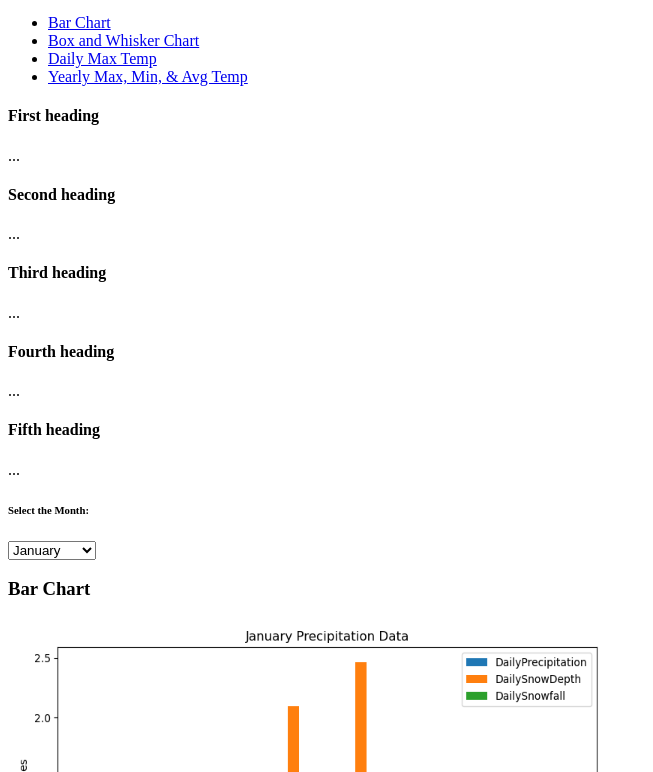
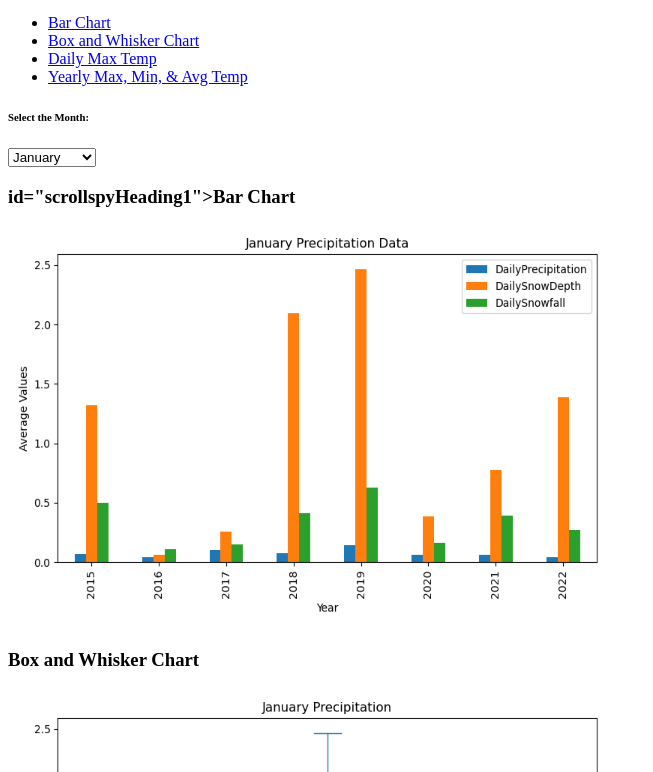
Before and after one commit to sseib419/test, a plain HTML site: page index.html in a window 1280 px wide. Shown: the part 28-800 px from the top of the page, without its empty margins (0-653 px from the left). Drawn offline with Linux system fonts and the light colour scheme.

Commit message:
Update index.html

```diff
--- a/index.html
+++ b/index.html
@@ -37,18 +37,6 @@
       <a class="nav-link" href="#scrollspyHeading2">Yearly Max, Min, & Avg Temp</a>
     </li>
   </nav>
-  <div data-bs-spy="scroll" data-bs-target="#navbar-example2" data-bs-root-margin="0px 0px -40%" data-bs-smooth-scroll="true" class="scrollspy-example bg-body-tertiary p-3 rounded-2" tabindex="0">
-  <h4 id="scrollspyHeading1">First heading</h4>
-  <p>...</p>
-  <h4 id="scrollspyHeading2">Second heading</h4>
-  <p>...</p>
-  <h4 id="scrollspyHeading3">Third heading</h4>
-  <p>...</p>
-  <h4 id="scrollspyHeading4">Fourth heading</h4>
-  <p>...</p>
-  <h4 id="scrollspyHeading5">Fifth heading</h4>
-  <p>...</p>
-</div>
   <div class="card card-body bg-light">
     <h6>Select the Month:</h6>
     <select id="selDataset" onchange="optionChanged(this.value)">
@@ -67,7 +55,8 @@
     </select>
   </div>
   <div>
-    <h3>Bar Chart</h3>
+    <div data-bs-spy="scroll" data-bs-target="#navbar-example2" data-bs-root-margin="0px 0px -40%" data-bs-smooth-scroll="true" class="scrollspy-example bg-body-tertiary p-3 rounded-2" tabindex="0">
+    <h3>id="scrollspyHeading1">Bar Chart</h3>
     <img id="barchartImage" src='static/Januarybarchart.png' alt="Bar Chart" style="width: 600px; height: 400px;">
   </div>
   <div>
@@ -82,5 +71,6 @@
     <h3>Max, Min, & Avg Dry Bulb Temperature Chart</h3>
     <img id="maxminavgImage" src="static/Januarymaxminavgline.png" alt="Max, Min, & Avg Dry Bulb Temp Chart" style="width: 600px; height: 400px;">
   </div>
+  </div>
 </body>
 </html>
```
